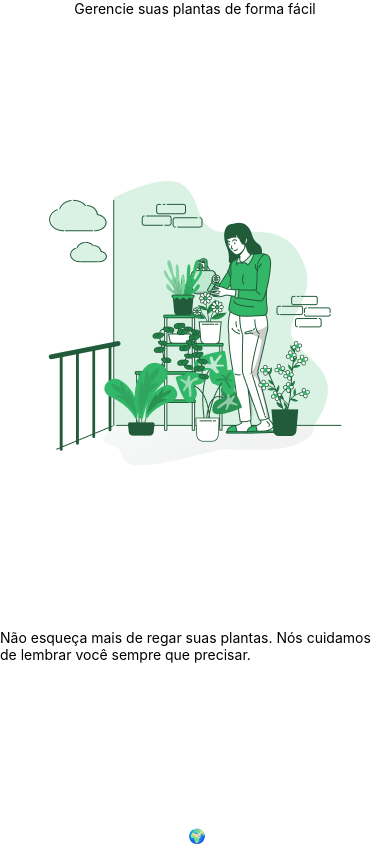
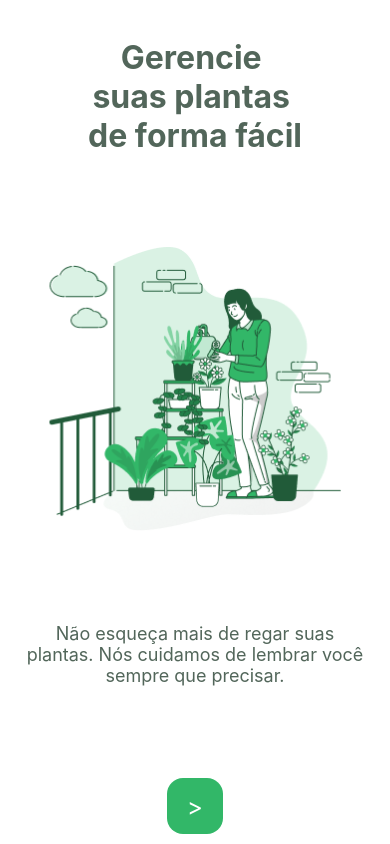
Before and after one commit to Joao-Rodrigues01/plantmanager-nlw5, a React Native app: screen / in a window 390 px wide. Built offline with nearby package versions, Linux system fonts and the light colour scheme.

Commit message:
Add styles to Wellcome page

```diff
--- a/src/pages/Wellcome.tsx
+++ b/src/pages/Wellcome.tsx
@@ -1,24 +1,29 @@
 import React from 'react';
-import { Image, StyleSheet, Text, TouchableOpacity, View } from 'react-native';
+import { Image, StyleSheet, Text, TouchableOpacity, View, SafeAreaView } from 'react-native';
 
+import colors from '../styles/colors';
 import watering from '../assets/watering.png';
+import Button from '../components/Button';
 
 export function Wellcome() {
   return (
-    <View style={styles.container}>
-      <Text>Gerencie suas plantas de forma fácil</Text>
+    <SafeAreaView style={styles.container}>
+      <Text style={styles.title}>
+        Gerencie {'\n'}
+        suas plantas {'\n'}
+        de forma fácil
+      </Text>
 
-      <Image source={watering} />
+      <Image source={watering} style={styles.image} />
 
-      <Text>
+      <Text style={styles.subtitle}>
         Não esqueça mais de regar suas plantas.
         Nós cuidamos de lembrar você sempre que precisar.
       </Text>
 
-      <TouchableOpacity>
-        <Text> 🌍</Text>
-      </TouchableOpacity>
-    </View>
+      <Button title=">" />
+
+    </SafeAreaView>
   )
 }
 
@@ -27,5 +32,22 @@ const styles = StyleSheet.create({
     flex: 1,
     alignItems: 'center',
     justifyContent: 'space-between'
-  }
+  },
+  title: {
+    fontSize: 32,
+    fontWeight: 'bold',
+    textAlign: 'center',
+    color: colors.heading,
+    marginTop: 38
+  },
+  subtitle: {
+    textAlign: 'center',
+    fontSize: 18,
+    paddingHorizontal: 20,
+    color: colors.heading
+  },
+  image: {
+    width: 292,
+    height: 284
+  },
 });
```
